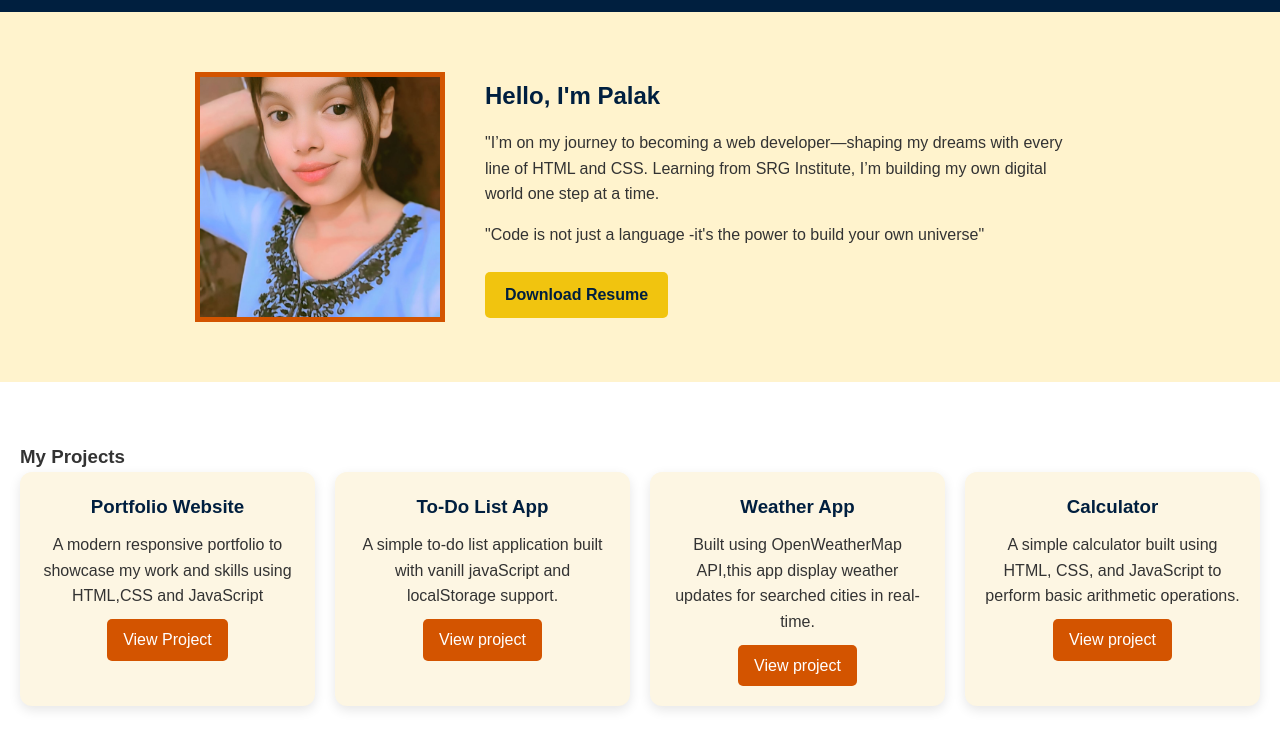
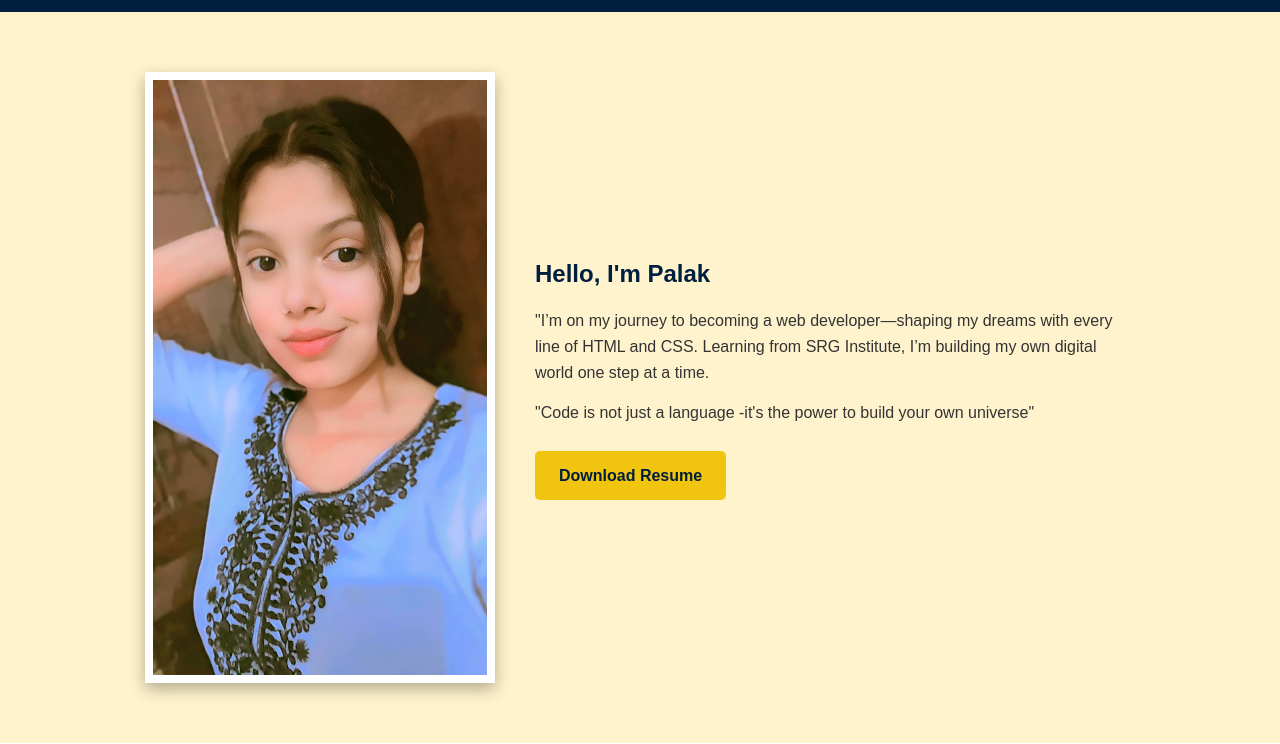
Before and after one commit to palak223355/My-Profile, a plain HTML site: page index.html in a window 1280 px wide. Shown: the part 56-800 px from the top of the page. Drawn offline with Linux system fonts and the light colour scheme.

Commit message:
Update style.css

```diff
--- a/style.css
+++ b/style.css
@@ -262,17 +262,19 @@ footer {
 }
 
 .about-main img {
-  width: 250px;
-  height: 250px;       /* square */
+  width: 100%;         /* full width */
+  max-width: 350px;    /* limit taaki bahut bada na ho */
+  height: auto;
+  border: 8px solid #fff; /* White border */
   object-fit: cover;
-  border-radius: 0;    /* square hi rahe */
-  border: 5px solid #d35400; /* Brown */
+  border-radius: 0;    /* square */
+  box-shadow: 0 6px 15px rgba(0,0,0,0.3);
   transition: transform 0.4s ease, box-shadow 0.4s ease;
 }
 
 .about-main img:hover {
-  transform: scale(1.08);
-  box-shadow: 0 8px 20px rgba(0,0,0,0.3);
+  transform: scale(1.05);
+  box-shadow: 0 10px 25px rgba(0,0,0,0.4);
 }
 
 .about {
@@ -292,77 +294,7 @@ footer {
 .anchor {
   display: inline-block;
   margin-top: 10px;
-  padding: 10px 20px;
-  background: #f1c40f; /* Yellow */
-  color: #001f3f;
-  border-radius: 5px;
-  text-decoration: none;
-  font-weight: bold;
-  transition: 0.3s ease;
-}
-
-.anchor:hover {
-  background: #d35400; /* Brown */
-  color: #fff;
-  transform: scale(1.05);
-}
-
-/* Mobile responsive */
-@media(max-width: 768px) {
-  .about-main {
-    flex-direction: column;
-    text-align: center;
-  }
-
-  .about {
-    text-align: center;
-  }
-}
-.about-container {
-  padding: 60px 20px;
-  background: #fff3cd; /* Light Yellow */
-}
-
-.about-main {
-  display: flex;
-  align-items: center;
-  justify-content: center;
-  gap: 40px;
-  flex-wrap: wrap; /* responsive ke liye */
-}
-
-.about-main img {
-  width: 250px;
-  height: 250px;       /* square */
-  object-fit: cover;
-  border-radius: 0;    /* square hi rahe */
-  border: 5px solid #d35400; /* Brown */
-  transition: transform 0.4s ease, box-shadow 0.4s ease;
-}
-
-.about-main img:hover {
-  transform: scale(1.08);
-  box-shadow: 0 8px 20px rgba(0,0,0,0.3);
-}
-
-.about {
-  max-width: 600px;
-}
-
-.about h2 {
-  margin-bottom: 15px;
-  color: #001f3f; /* Navy */
-}
-
-.about p {
-  margin-bottom: 15px;
-  color: #333;
-}
-
-.anchor {
-  display: inline-block;
-  margin-top: 10px;
-  padding: 10px 20px;
+  padding: 12px 24px;
   background: #f1c40f; /* Yellow */
   color: #001f3f;
   border-radius: 5px;
```
